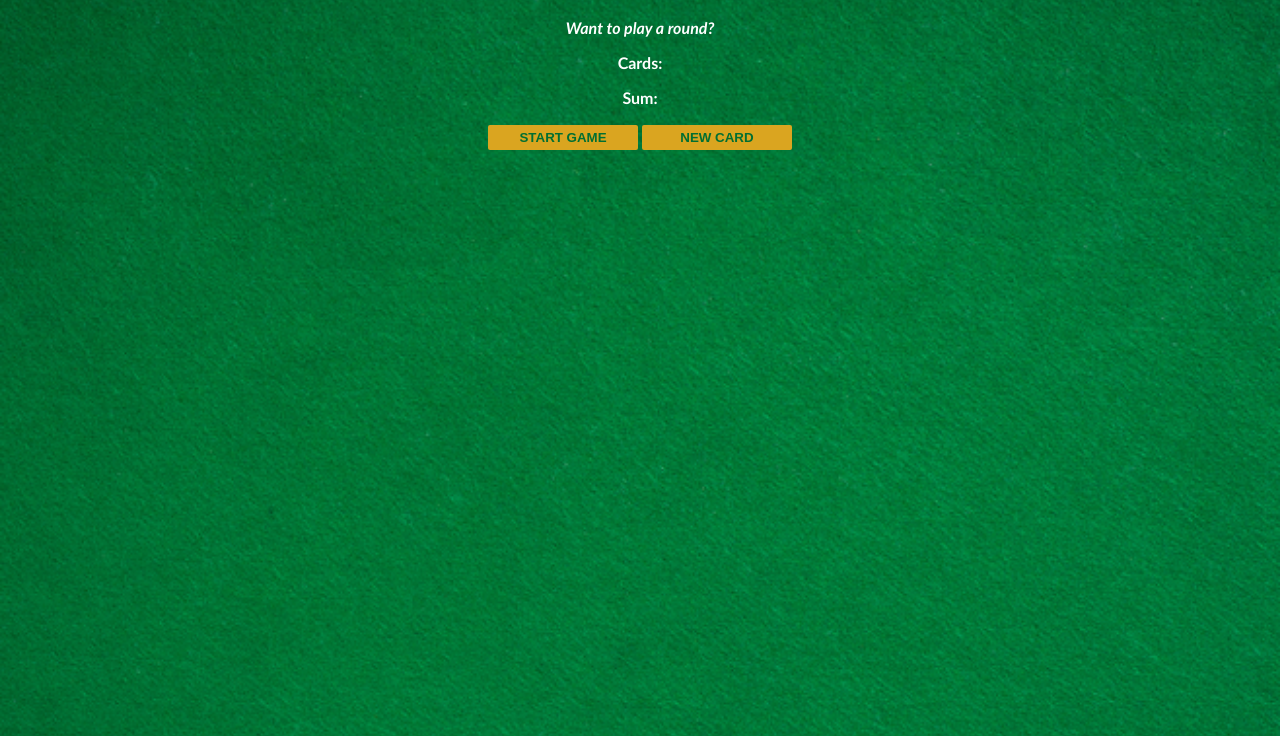
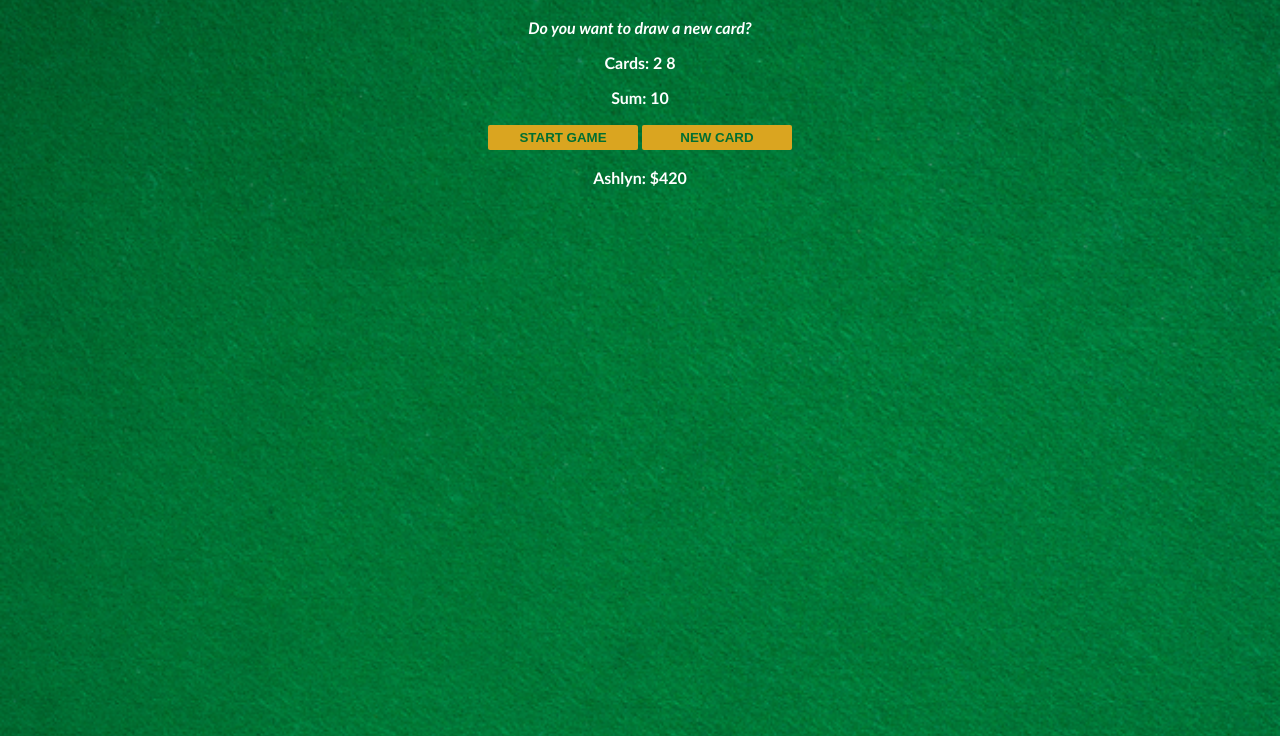
Before and after one commit to louiseaux/javascript-course, a plain HTML site: page blackjack-game/index.html in a window 1280 px wide. Both pictures are taken after a click on the button "START GAME". Shown: the part 64-800 px from the top of the page. Drawn offline with Linux system fonts and the light colour scheme.

Commit message:
Added interactivity with js

```diff
--- a/blackjack-game/index.html
+++ b/blackjack-game/index.html
@@ -7,10 +7,11 @@
     <body>
         <h1>Blackjack</h1>
         <p id="message-el">Want to play a round?</p>
-        <p>Cards:</p>
-        <p>Sum:</p>
-        <button>START GAME</button>
-        <button>NEW CARD</button>
+        <p id="cards-el">Cards:</p>
+        <p id="sum-el">Sum:</p>
+        <button onclick="startGame()">START GAME</button>
+        <button onclick="newCard()">NEW CARD</button>
+        <p id="player-el"></p>
         <script src="index.js"></script>
     </body>
 </html>
--- a/blackjack-game/index.js
+++ b/blackjack-game/index.js
@@ -0,0 +1,63 @@
+let player = {
+    name: "Ashlyn",
+    chips: 420
+}
+
+let cards = []
+let sum = 0
+let hasBlackjack = false
+let isAlive = false
+let message = ""
+let messageEl = document.getElementById("message-el")
+let cardsEl = document.getElementById("cards-el")
+let sumEl = document.getElementById("sum-el")
+let playerEl = document.getElementById("player-el")
+
+playerEl.textContent = player.name + ": $" + player.chips
+
+function getRandomNumber() {
+    let randomNumber = Math.floor(Math.random() * 13) + 1
+    if (randomNumber === 1) {
+        return 11
+    } else if (randomNumber > 10) {
+        return 10
+    }
+    return randomNumber
+}
+
+function startGame() {
+    isAlive = true
+    let firstCard = getRandomNumber()
+    let secondCard = getRandomNumber()
+    cards = [firstCard, secondCard]
+    sum = firstCard + secondCard
+    renderGame()
+}
+
+function renderGame() {
+    cardsEl.textContent = "Cards: "
+    for (let i = 0; i < cards.length; i++) {
+        cardsEl.textContent += cards[i] + " "
+    }
+
+    sumEl.textContent = "Sum: " + sum
+    if (sum <= 20) {
+        message = "Do you want to draw a new card?"
+    } else if (sum === 21) {
+        message = "You've got Blackjack!"
+        hasBlackJack = true
+    } else {
+        message = "You're out of the game!"
+        isAlive = false
+    }
+    messageEl.textContent = message
+}
+
+function newCard() {
+    if (isAlive && !hasBlackjack) {
+        let card = getRandomNumber()
+        cards.push(card)
+        sum += card
+        renderGame()
+    }
+}
```
